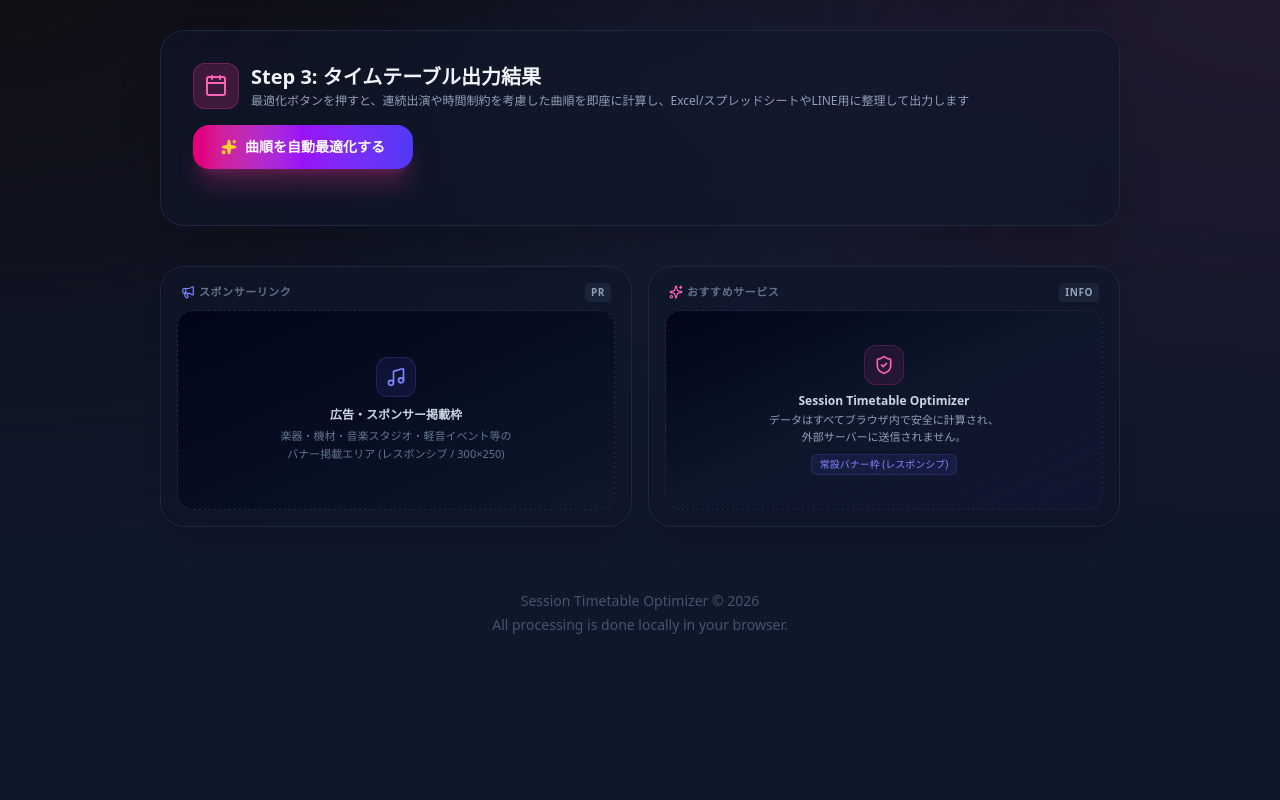
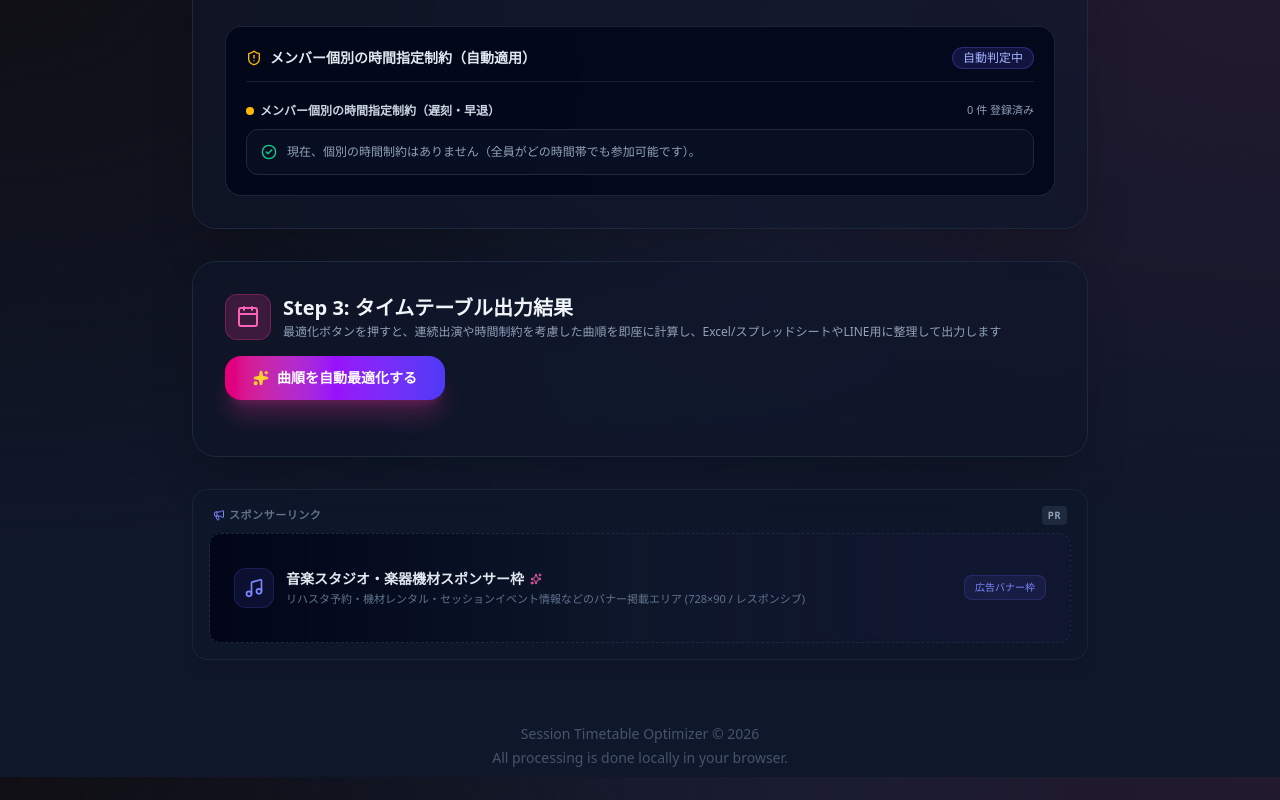
Before and after one commit to nasse0326/Session_Timetable_Optimizer, a Next.js app: page / in a window 1280 px wide. Shown: the part 1623-2423 px from the top of the page. Before the commit the page ends 2290 px from the top, so only its background shows below. Built offline with nearby package versions, Linux system fonts and the light colour scheme.

Commit message:
feat: ハイブリッド広告レイアウトの実装（大画面での右サイドバー固定追従とノートPC等でのStep間インラインバナーの自動切り替え）

```diff
--- a/src/app/page.tsx
+++ b/src/app/page.tsx
@@ -5,6 +5,7 @@ import StepInput from '@/components/StepInput';
 import StepConfig from '@/components/StepConfig';
 import StepResult from '@/components/StepResult';
 import AdSidebar from '@/components/AdSidebar';
+import AdInlineBanner from '@/components/AdInlineBanner';
 import OptimizationAdModal from '@/components/OptimizationAdModal';
 import { SessionConfig, Song, MemberConstraint, OptimizationResult } from '@/types';
 import { parseTsv } from '@/utils/parser';
@@ -83,7 +84,7 @@ export default function Home() {
   }, [pendingResult]);
 
   return (
-    <main className="min-h-screen py-8 px-4 sm:px-6 lg:px-8 max-w-5xl mx-auto font-sans">
+    <main className="min-h-screen py-8 px-4 sm:px-6 lg:px-8 max-w-[1360px] mx-auto font-sans">
       <header className="mb-8 text-center space-y-3">
         <div className="inline-flex items-center justify-center p-3 bg-indigo-500/10 rounded-2xl mb-1">
           <Music2 className="w-9 h-9 text-indigo-400" />
@@ -96,14 +97,21 @@ export default function Home() {
         </p>
       </header>
 
-      {/* メインツール領域: 1カラムで美しく中央配置 */}
-      <div className="w-full space-y-8">
+      {/* 画面幅 1400px 以上では右側に固定追従サイドバー、1400px 未満では 1 カラム＋インライン広告 */}
+      <div className="flex flex-col min-[1400px]:flex-row items-start gap-8 justify-center">
+        {/* メインツール領域 */}
+        <div className="flex-1 w-full max-w-4xl min-[1400px]:max-w-4xl mx-auto min-[1400px]:mx-0 space-y-8">
           <StepInput
             tsv={tsv}
             onTsvChange={setTsv}
             songs={songs}
             constraints={constraints}
           />
+
+          {/* 1400px 未満（ノートPC・スマホ）でのみ表示されるインライン広告（Step 1とStep 2の間） */}
+          <div className="block min-[1400px]:hidden">
+            <AdInlineBanner variant="compact" />
+          </div>
 
           <StepConfig
             config={config}
@@ -120,8 +128,16 @@ export default function Home() {
             />
           </div>
 
-        {/* ツール下部のスポンサー・バナーエリア */}
+          {/* 1400px 未満（ノートPC・スマホ）でのみ表示される最下部インライン広告 */}
+          <div className="block min-[1400px]:hidden">
+            <AdInlineBanner variant="standard" />
+          </div>
+        </div>
+
+        {/* 1400px 以上の大画面でのみ右側に表示される固定追従サイドバー */}
+        <div className="hidden min-[1400px]:block">
           <AdSidebar />
+        </div>
       </div>
 
       {/* 最適化計算中の大型広告・プログレス表示モーダル */}
--- /dev/null
+++ b/src/components/AdInlineBanner.tsx
@@ -0,0 +1,49 @@
+"use client";
+
+import React from 'react';
+import { Megaphone, Music, Sparkles } from 'lucide-react';
+
+interface AdInlineBannerProps {
+  variant?: 'compact' | 'standard';
+}
+
+export default function AdInlineBanner({ variant = 'standard' }: AdInlineBannerProps) {
+  return (
+    <div className="w-full bg-slate-900/50 border border-slate-800/80 rounded-2xl p-3 sm:p-4 backdrop-blur-md shadow-lg transition-all hover:border-slate-700/80">
+      <div className="flex items-center justify-between text-[10px] sm:text-[11px] font-semibold text-slate-500 uppercase tracking-wider mb-2 px-1">
+        <span className="flex items-center gap-1">
+          <Megaphone className="w-3 h-3 text-indigo-400" />
+          スポンサーリンク
+        </span>
+        <span className="text-[9px] sm:text-[10px] bg-slate-800 px-1.5 py-0.5 rounded text-slate-400 font-mono">PR</span>
+      </div>
+
+      {/*
+        【広告コード挿入エリア】
+        Google AdSense（レスポンシブ/728x90等）や アフィリエイトバナーをここに挿入できます。
+      */}
+      <div className={`w-full ${variant === 'compact' ? 'h-[75px] sm:h-[90px]' : 'h-[90px] sm:h-[110px]'} bg-gradient-to-r from-slate-950 via-slate-900 to-indigo-950/20 border border-dashed border-slate-800 rounded-xl flex items-center justify-between px-4 sm:px-6 group hover:border-indigo-500/40 transition-colors overflow-hidden`}>
+        <div className="flex items-center gap-3">
+          <div className="w-9 h-9 sm:w-10 sm:h-10 rounded-xl bg-indigo-500/10 border border-indigo-500/20 flex items-center justify-center shrink-0 group-hover:scale-105 transition-transform">
+            <Music className="w-4 h-4 sm:w-5 sm:h-5 text-indigo-400" />
+          </div>
+          <div className="text-left">
+            <p className="text-xs sm:text-sm font-bold text-slate-200 flex items-center gap-1.5">
+              <span>音楽スタジオ・楽器機材スポンサー枠</span>
+              <Sparkles className="w-3 h-3 text-pink-400 hidden sm:inline" />
+            </p>
+            <p className="text-[10px] sm:text-[11px] text-slate-500 mt-0.5 line-clamp-1">
+              リハスタ予約・機材レンタル・セッションイベント情報などのバナー掲載エリア (728×90 / レスポンシブ)
+            </p>
+          </div>
+        </div>
+
+        <div className="hidden md:flex items-center gap-2 shrink-0">
+          <span className="text-[10px] text-indigo-400 bg-indigo-500/10 border border-indigo-500/20 px-2.5 py-1 rounded-lg">
+            広告バナー枠
+          </span>
+        </div>
+      </div>
+    </div>
+  );
+}
--- a/src/components/AdSidebar.tsx
+++ b/src/components/AdSidebar.tsx
@@ -1,10 +1,12 @@
+"use client";
+
 import React from 'react';
 import { Megaphone, Sparkles, Music, ShieldCheck } from 'lucide-react';
 
 export default function AdSidebar() {
   return (
-    <aside className="w-full grid grid-cols-1 md:grid-cols-2 gap-4 pt-2">
-      {/* 広告枠 1: レクタングル (300x250 互換) */}
+    <aside className="w-[280px] shrink-0 sticky top-6 flex flex-col gap-6">
+      {/* 広告枠 1: レクタングル (300x250 / 280x250) */}
       <div className="bg-slate-900/60 border border-slate-800 rounded-3xl p-4 backdrop-blur-md shadow-xl transition-all hover:border-slate-700">
         <div className="flex items-center justify-between text-[11px] font-semibold text-slate-500 uppercase tracking-wider mb-2 px-1">
           <span className="flex items-center gap-1">
@@ -18,20 +20,20 @@ export default function AdSidebar() {
           【広告コード挿入エリア 1】
           Google AdSense や アフィリエイトタグ（サウンドハウス、音楽スタジオ等）をここに貼り付けます。
         */}
-        <div className="w-full h-[180px] sm:h-[200px] bg-gradient-to-br from-slate-950 to-slate-900 border border-dashed border-slate-800 rounded-2xl flex flex-col items-center justify-center text-center p-4 group hover:border-indigo-500/40 transition-colors">
-          <div className="w-10 h-10 rounded-xl bg-indigo-500/10 border border-indigo-500/20 flex items-center justify-center mb-2.5 group-hover:scale-110 transition-transform">
+        <div className="w-full h-[240px] bg-gradient-to-br from-slate-950 to-slate-900 border border-dashed border-slate-800 rounded-2xl flex flex-col items-center justify-center text-center p-4 group hover:border-indigo-500/40 transition-colors">
+          <div className="w-11 h-11 rounded-2xl bg-indigo-500/10 border border-indigo-500/20 flex items-center justify-center mb-3 group-hover:scale-110 transition-transform">
             <Music className="w-5 h-5 text-indigo-400" />
           </div>
           <p className="text-xs font-bold text-slate-300 mb-1">
-            広告・スポンサー掲載枠
+            広告・スポンサー募集枠
           </p>
-          <p className="text-[11px] text-slate-500 leading-relaxed max-w-[240px]">
-            楽器・機材・音楽スタジオ・軽音イベント等のバナー掲載エリア (レスポンシブ / 300×250)
+          <p className="text-[11px] text-slate-500 leading-relaxed max-w-[190px]">
+            楽器・機材・音楽スタジオ・軽音イベント等のバナー掲載エリア (300×250)
           </p>
         </div>
       </div>
 
-      {/* サポート・おすすめ情報 or 広告枠 2 */}
+      {/* サポート・おすすめ情報 or 広告枠 2 (300x300〜300x600) */}
       <div className="bg-slate-900/60 border border-slate-800 rounded-3xl p-4 backdrop-blur-md shadow-xl transition-all hover:border-slate-700">
         <div className="flex items-center justify-between text-[11px] font-semibold text-slate-500 uppercase tracking-wider mb-2 px-1">
           <span className="flex items-center gap-1">
@@ -44,18 +46,18 @@ export default function AdSidebar() {
         {/*
           【広告コード挿入エリア 2】
         */}
-        <div className="w-full h-[180px] sm:h-[200px] bg-gradient-to-br from-slate-950 via-slate-900 to-indigo-950/20 border border-dashed border-slate-800 rounded-2xl flex flex-col items-center justify-center text-center p-4 group hover:border-pink-500/40 transition-colors">
-          <div className="w-10 h-10 rounded-xl bg-pink-500/10 border border-pink-500/20 flex items-center justify-center mb-2 group-hover:scale-110 transition-transform">
+        <div className="w-full min-h-[200px] bg-gradient-to-br from-slate-950 via-slate-900 to-indigo-950/20 border border-dashed border-slate-800 rounded-2xl flex flex-col items-center justify-center text-center p-4 group hover:border-pink-500/40 transition-colors">
+          <div className="w-10 h-10 rounded-xl bg-pink-500/10 border border-pink-500/20 flex items-center justify-center mb-2.5 group-hover:scale-110 transition-transform">
             <ShieldCheck className="w-5 h-5 text-pink-400" />
           </div>
-          <p className="text-xs font-bold text-slate-300 mb-0.5">
+          <p className="text-xs font-bold text-slate-300 mb-1">
             Session Timetable Optimizer
           </p>
-          <p className="text-[11px] text-slate-400 leading-relaxed mb-2 max-w-[240px]">
+          <p className="text-[11px] text-slate-400 leading-relaxed mb-3 max-w-[200px]">
             データはすべてブラウザ内で安全に計算され、外部サーバーに送信されません。
           </p>
-          <div className="text-[10px] text-indigo-400 bg-indigo-500/10 border border-indigo-500/20 px-2 py-0.5 rounded-md">
-            常設バナー枠 (レスポンシブ)
+          <div className="text-[10px] text-indigo-400 bg-indigo-500/10 border border-indigo-500/20 px-2.5 py-1 rounded-lg">
+            常設バナー枠 (300×250 / 300×600)
           </div>
         </div>
       </div>
```
Lines whose indentation alone changed are shown as unchanged.
